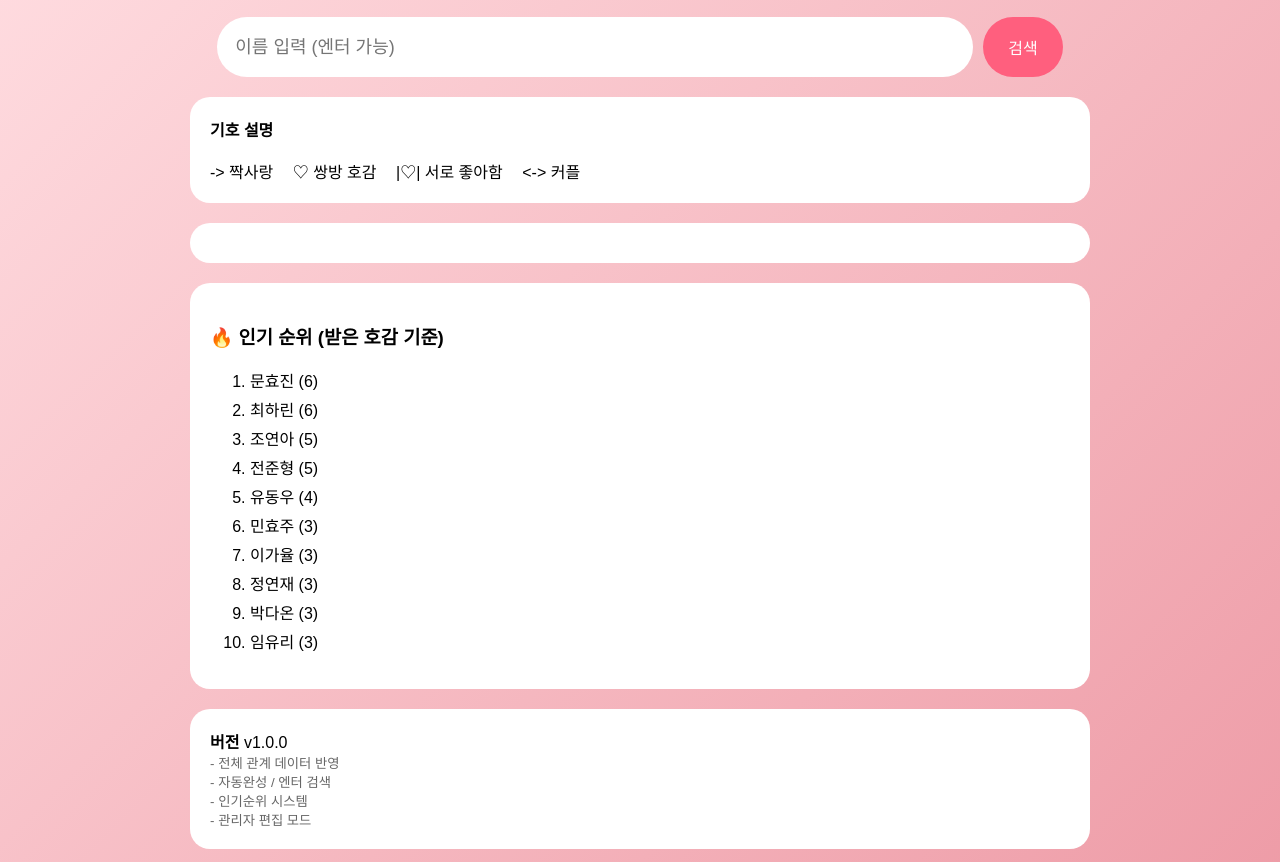
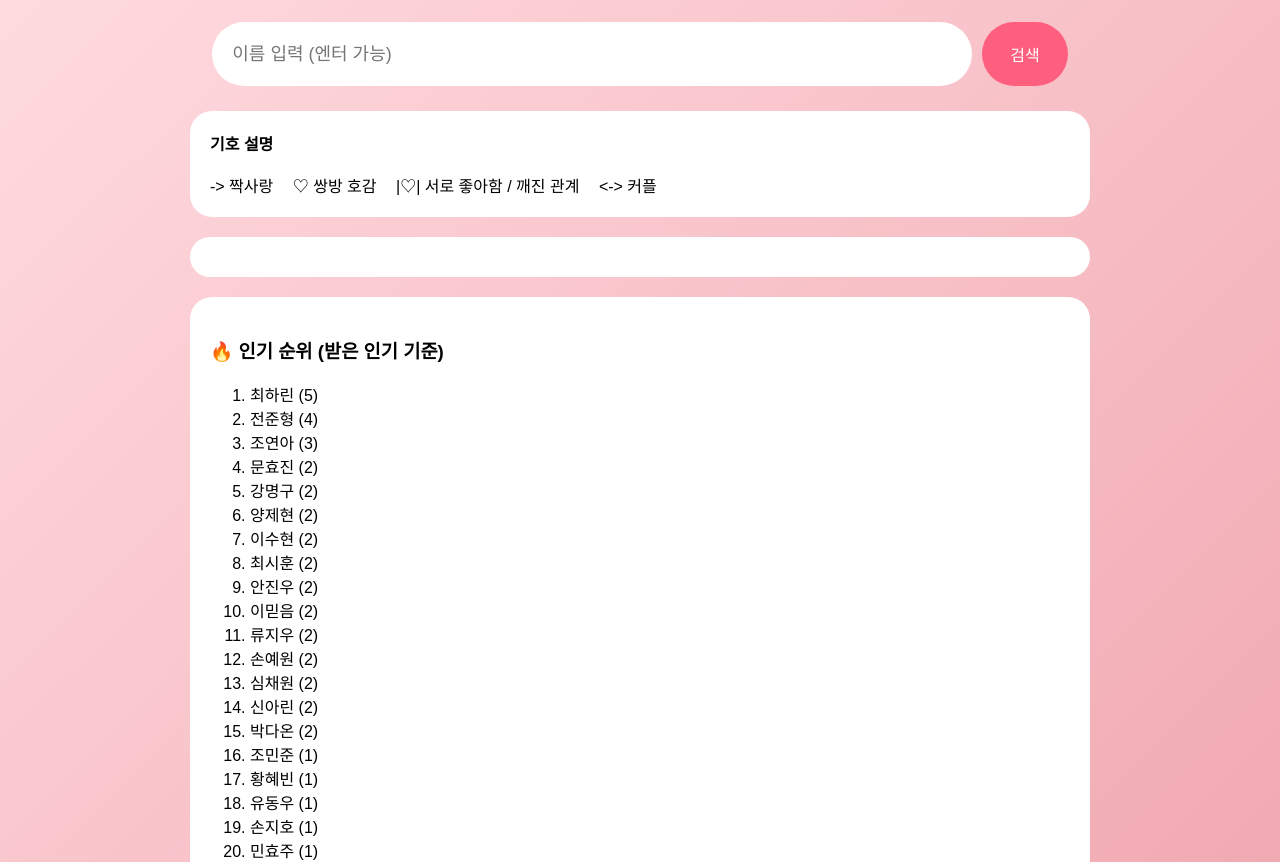
Before and after one commit to ak54656867/love-search, a plain HTML site: page index.html in a window 1280 px wide. Shown: the part 92-954 px from the top of the page. Drawn offline with Linux system fonts and the light colour scheme.

Commit message:
Update index.html

```diff
--- a/index.html
+++ b/index.html
@@ -22,28 +22,27 @@ body {
 h1 {
   text-align: center;
   color: #fff;
-  margin-bottom: 10px;
 }
 
 .search-box {
   display: flex;
   justify-content: center;
-  margin: 20px 0;
+  margin: 25px 0;
 }
 
 input {
   width: 80%;
-  padding: 18px;
+  padding: 20px;
   font-size: 18px;
-  border-radius: 30px;
+  border-radius: 35px;
   border: none;
   outline: none;
 }
 
 button {
   margin-left: 10px;
-  padding: 18px 25px;
-  border-radius: 30px;
+  padding: 20px 28px;
+  border-radius: 35px;
   border: none;
   cursor: pointer;
   font-size: 16px;
@@ -53,7 +52,7 @@ button {
 
 .card {
   background: white;
-  border-radius: 20px;
+  border-radius: 22px;
   padding: 20px;
   margin-top: 20px;
 }
@@ -63,25 +62,12 @@ button {
   margin-right: 15px;
 }
 
-.rank li {
-  margin: 5px 0;
-}
-
 .admin {
   position: fixed;
   top: 15px;
   right: 15px;
   cursor: pointer;
   font-size: 22px;
-}
-
-textarea {
-  width: 100%;
-  height: 120px;
-}
-
-small {
-  color: #666;
 }
 </style>
 </head>
@@ -103,31 +89,28 @@ small {
     <b>기호 설명</b><br><br>
     <span>-> 짝사랑</span>
     <span>♡ 쌍방 호감</span>
-    <span>|♡| 서로 좋아함</span>
+    <span>|♡| 서로 좋아함 / 깨진 관계</span>
     <span><-> 커플</span>
   </div>
 
   <div id="result" class="card"></div>
 
   <div class="card">
-    <h3>🔥 인기 순위 (받은 호감 기준)</h3>
-    <ol id="rank" class="rank"></ol>
+    <h3>🔥 인기 순위 (받은 인기 기준)</h3>
+    <ol id="rank"></ol>
   </div>
 
   <div class="card">
-    <b>버전</b> v1.0.0<br>
+    <b>버전</b> v1.1.0<br>
     <small>
-      - 전체 관계 데이터 반영<br>
-      - 자동완성 / 엔터 검색<br>
-      - 인기순위 시스템<br>
-      - 관리자 편집 모드
+      - 인기순위 계산 방식 개편<br>
+      - 짝사랑 당함만 점수 반영<br>
+      - 사귐 / 깨짐은 양쪽 1점
     </small>
   </div>
 </div>
 
 <script>
-const scoreMap = {"->":1,"♡":2,"|♡|":3,"<->":4};
-
 let relations = [
  {from:"조민준",to:"문효진",type:"|♡|"},
  {from:"강명구",to:"황혜빈",type:"♡"},
@@ -183,7 +166,7 @@ function buildNames() {
 }
 
 function search() {
- const name = searchInput.value.trim();
+ const name = document.getElementById("search").value.trim();
  let html = "";
  const 받은 = relations.filter(r=>r.to===name);
  const 한 = relations.filter(r=>r.from===name);
@@ -197,35 +180,42 @@ function search() {
   한.forEach(r=>html+=`${r.to} ${r.type}<br>`);
  }
  if(!html) html="결과 없음";
- result.innerHTML=html;
+ document.getElementById("result").innerHTML=html;
 }
 
 function rank() {
- const scores = {};
+ const score = {};
+
  relations.forEach(r=>{
-  scores[r.to]=(scores[r.to]||0)+scoreMap[r.type];
+  if(r.type==="->"){
+    score[r.to]=(score[r.to]||0)+1;
+  } else {
+    score[r.from]=(score[r.from]||0)+1;
+    score[r.to]=(score[r.to]||0)+1;
+  }
  });
+
  document.getElementById("rank").innerHTML =
-  Object.entries(scores)
+  Object.entries(score)
    .sort((a,b)=>b[1]-a[1])
-   .slice(0,10)
-   .map(e=>`<li>${e[0]} (${e[1]})</li>`).join("");
+   .map(e=>`<li>${e[0]} (${e[1]})</li>`)
+   .join("");
 }
 
 function openAdmin(){
  const pw=prompt("관리자 비밀번호");
  if(pw==="admin123"){
-  const text=prompt("형식: 이름 기호 이름 (예: 김철수 -> 이영희)");
+  const text=prompt("형식: 이름 기호 이름");
   if(!text)return;
   const [a,b,c]=text.split(" ");
   relations.push({from:a,to:c,type:b});
   buildNames();rank();
-  alert("추가됨 (새로고침 안 해도 적용)");
+  alert("추가 완료");
  }
 }
 
-const searchInput=document.getElementById("search");
-searchInput.addEventListener("keydown",e=>{if(e.key==="Enter")search();});
+document.getElementById("search")
+ .addEventListener("keydown",e=>{if(e.key==="Enter")search();});
 
 buildNames();
 rank();
```
